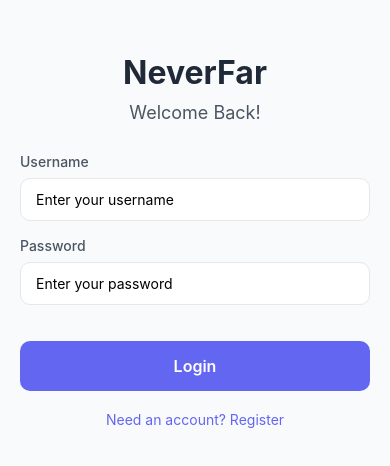
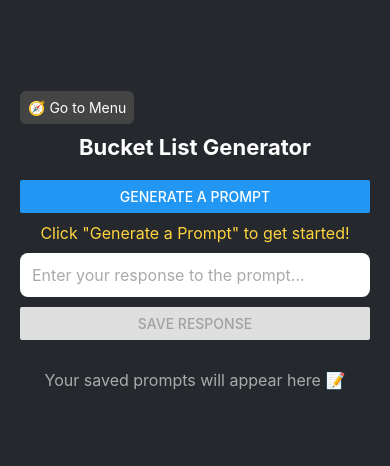
Before and after one commit to aangelazz/neverfar, a React Native app: screen /Bucket in a window 390 px wide. Shown: the part 182-648 px from the top of the page. Built offline with nearby package versions, Linux system fonts and the light colour scheme.

Commit message:
graphics changes

```diff
--- a/App.js
+++ b/App.js
@@ -9,6 +9,7 @@ import CameraScreen from './src/screens/CameraScreen';
 import MenuScreen from './src/screens/MenuScreen';
 import LoginScreen from './src/screens/LoginScreen';
 import BucketListScreen from './src/screens/BucketListScreen';
+import NavScreen from './src/screens/NavScreen';
 
 const Stack = createStackNavigator();
 const Tab = createBottomTabNavigator();
@@ -37,7 +38,15 @@ export default function App() {
 
   return (
     <NavigationContainer>
-      <Stack.Navigator initialRouteName="Login">
+      <Stack.Navigator initialRouteName="Login" screenOptions={{
+          gestureEnabled: false,
+          cardStyleInterpolator: ({ current, next, layouts }) => ({
+          cardStyle: {
+            opacity: current.progress,
+          },
+          }),
+        }}
+      >
         <Stack.Screen
           name="Login"
           component={LoginScreen}
@@ -46,6 +55,11 @@ export default function App() {
         <Stack.Screen
           name="Home"
           component={HomeScreen}
+          options={{ title: 'NeverFar' }}
+        />
+        <Stack.Screen
+          name="Nav"
+          component={NavScreen}
           options={{ title: 'NeverFar' }}
         />
         <Stack.Screen
@@ -68,6 +82,11 @@ export default function App() {
           component={TabNavigator}
           options={{ headerShown: false }}
         />
+        <Stack.Screen
+          name="Bucket"
+          component={BucketListScreen}
+          options={{ headerShown: false }}
+        />
       </Stack.Navigator>
     </NavigationContainer>
   );
--- a/src/screens/BucketListScreen.js
+++ b/src/screens/BucketListScreen.js
@@ -1,35 +1,38 @@
 import React, { useState, useEffect } from 'react';
-import { View, Text, TextInput, Button, FlatList, StyleSheet } from 'react-native';
+import {
+  View,
+  Text,
+  TextInput,
+  Button,
+  StyleSheet,
+  TouchableOpacity,
+  ScrollView,
+} from 'react-native';
 import AsyncStorage from '@react-native-async-storage/async-storage';
-import { getBucketListIdeas } from '../utils/geminiAPI'; // Use the imported function
+import { getBucketListIdeas } from '../utils/geminiAPI';
 
-export default function BucketListScreen() {
+export default function BucketListScreen({ navigation }) {
   const [generatedPrompt, setGeneratedPrompt] = useState('');
   const [userInput, setUserInput] = useState('');
   const [bucketList, setBucketList] = useState([]);
   const [loading, setLoading] = useState(false);
 
-  // Generate a prompt using Gemini
   const generatePrompt = async () => {
     setLoading(true);
-    const { generatedPrompt } = await getBucketListIdeas(); // Call the imported function
+    const { generatedPrompt } = await getBucketListIdeas();
     setGeneratedPrompt(generatedPrompt);
     setLoading(false);
   };
 
-  // Save the user's response to the bucket list
   const saveResponse = async () => {
     if (!userInput.trim()) return;
 
     const newList = [...bucketList, { prompt: generatedPrompt, response: userInput }];
     setBucketList(newList);
     setUserInput('');
-
-    // Save the updated bucket list to AsyncStorage
     await AsyncStorage.setItem('bucketList', JSON.stringify(newList));
   };
 
-  // Load bucket list from AsyncStorage on component mount
   useEffect(() => {
     const loadBucketList = async () => {
       try {
@@ -45,39 +48,82 @@ export default function BucketListScreen() {
   }, []);
 
   return (
+    <ScrollView contentContainerStyle={styles.scrollContainer}>
       <View style={styles.container}>
-      <Text style={styles.header}>Bucket List Generator</Text>
+        <View style={styles.headerRow}>
+          <TouchableOpacity
+            style={styles.menuButton}
+            onPress={() => navigation.navigate('Nav')}
+          >
+            <Text style={styles.menuButtonText}>🧭 Go to Menu</Text>
+          </TouchableOpacity>
+        </View>
+
+        <Text style={styles.title}>Bucket List Generator</Text>
+
         <Button title="Generate a Prompt" onPress={generatePrompt} disabled={loading} />
-      <Text style={styles.prompt}>{generatedPrompt || 'Click "Generate a Prompt" to get started!'}</Text>
+
+        <Text style={styles.prompt}>
+          {generatedPrompt || 'Click "Generate a Prompt" to get started!'}
+        </Text>
+
         <TextInput
           style={styles.input}
           placeholder="Enter your response to the prompt..."
           value={userInput}
           onChangeText={setUserInput}
+          placeholderTextColor="#aaa"
         />
-      <Button title="Save Response" onPress={saveResponse} disabled={!generatedPrompt || !userInput.trim()} />
-      <FlatList
-        data={bucketList}
-        keyExtractor={(item, index) => index.toString()}
-        renderItem={({ item }) => (
-          <View style={styles.listItem}>
+
+        <Button
+          title="Save Response"
+          onPress={saveResponse}
+          disabled={!generatedPrompt || !userInput.trim()}
+        />
+
+        {bucketList.length > 0 ? (
+          <>
+            <Text style={styles.sectionTitle}>Saved Prompts</Text>
+            {bucketList.map((item, index) => (
+              <View key={index} style={styles.listItem}>
                 <Text style={styles.promptText}>Prompt: {item.prompt}</Text>
                 <Text style={styles.responseText}>Response: {item.response}</Text>
               </View>
+            ))}
+          </>
+        ) : (
+          <Text style={styles.emptyText}>Your saved prompts will appear here 📝</Text>
         )}
-      />
       </View>
+    </ScrollView>
   );
 }
 
 const styles = StyleSheet.create({
+  scrollContainer: {
+    flexGrow: 1,
+    backgroundColor: '#25292e',
+    justifyContent: 'center',
+  },
   container: {
-    flex: 1,
     padding: 20,
-    backgroundColor: '#25292e',
   },
-  header: {
-    fontSize: 20,
+  headerRow: {
+    flexDirection: 'row',
+    justifyContent: 'flex-start',
+    marginBottom: 10,
+  },
+  menuButton: {
+    backgroundColor: '#444',
+    padding: 8,
+    borderRadius: 6,
+  },
+  menuButtonText: {
+    color: '#fff',
+    fontSize: 14,
+  },
+  title: {
+    fontSize: 22,
     fontWeight: 'bold',
     color: '#fff',
     textAlign: 'center',
@@ -91,15 +137,23 @@ const styles = StyleSheet.create({
   },
   input: {
     backgroundColor: '#fff',
-    padding: 10,
-    borderRadius: 5,
+    padding: 12,
+    borderRadius: 8,
     marginBottom: 10,
+    fontSize: 16,
+  },
+  sectionTitle: {
+    marginTop: 20,
+    fontSize: 18,
+    fontWeight: 'bold',
+    color: '#ccc',
+    textAlign: 'center',
   },
   listItem: {
-    marginBottom: 10,
-    padding: 10,
+    marginTop: 10,
+    padding: 12,
     backgroundColor: '#333',
-    borderRadius: 5,
+    borderRadius: 8,
   },
   promptText: {
     color: '#ffd33d',
@@ -109,4 +163,10 @@ const styles = StyleSheet.create({
     color: '#fff',
     fontSize: 16,
   },
+  emptyText: {
+    color: '#aaa',
+    fontSize: 16,
+    textAlign: 'center',
+    marginTop: 30,
+  },
 });
--- a/src/screens/MenuScreen.js
+++ b/src/screens/MenuScreen.js
@@ -66,9 +66,9 @@ export default function HomePage({ navigation }) {
 
         <TouchableOpacity
           style={styles.homeButton}
-          onPress={() => navigation.navigate('Home')}
+          onPress={() => navigation.navigate('Nav')}
         >
-          <Text style={styles.buttonText}>Go to Home</Text>
+          <Text style={styles.buttonText}>Go to Nav</Text>
         </TouchableOpacity>
 
         <TouchableOpacity
--- a/src/screens/NavScreen.js
+++ b/src/screens/NavScreen.js
@@ -0,0 +1,51 @@
+import React from 'react';
+import { View, Text, StyleSheet, TouchableOpacity, ImageBackground } from 'react-native';
+
+const NavScreen = ({ navigation }) => {
+  return (
+    <ImageBackground
+      source={require('../../assets/images/navBackground.png')}
+      style={styles.container}
+    >
+      <TouchableOpacity style={styles.button} onPress={() => navigation.navigate('Bucket')}>
+        <Text style={styles.buttonText}>bucket list</Text>
+      </TouchableOpacity>
+
+      <TouchableOpacity style={styles.button} onPress={() => navigation.navigate('Camera')}>
+        <Text style={styles.buttonText}>take a pic!</Text>
+      </TouchableOpacity>
+
+      <TouchableOpacity style={styles.button} onPress={() => navigation.navigate('Friends')}>
+        <Text style={styles.buttonText}>friends, mapped</Text>
+      </TouchableOpacity>
+
+      <TouchableOpacity style={styles.button} onPress={() => navigation.navigate('Calendar')}>
+        <Text style={styles.buttonText}>together time!</Text>
+      </TouchableOpacity>
+    </ImageBackground>
+  );
+};
+
+const styles = StyleSheet.create({
+  container: {
+    flex: 1,
+    resizeMode: 'cover',
+    justifyContent: 'center',
+    alignItems: 'center',
+    padding: 20,
+  },
+  button: {
+    backgroundColor: 'rgba(255, 255, 255, 0.0)', // transparent to fit hearts
+    paddingVertical: 20,
+    paddingHorizontal: 30,
+    marginVertical: 10,
+  },
+  buttonText: {
+    color: 'white',
+    fontSize: 22,
+    fontFamily: 'ChalkboardSE-Bold', // Or similar if using a custom font
+    textAlign: 'center',
+  },
+});
+
+export default NavScreen;
```
Also changed, not shown: assets/images/bucketBackground.png (added), assets/images/navBackground.png (added). Lines whose indentation alone changed are shown as unchanged.
